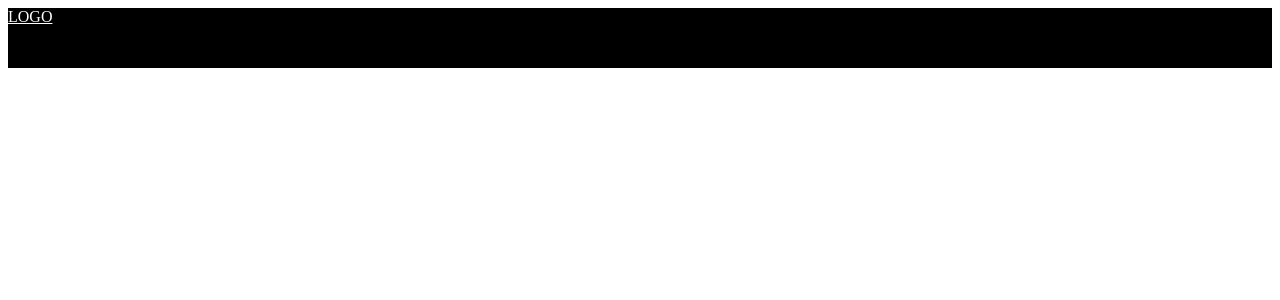
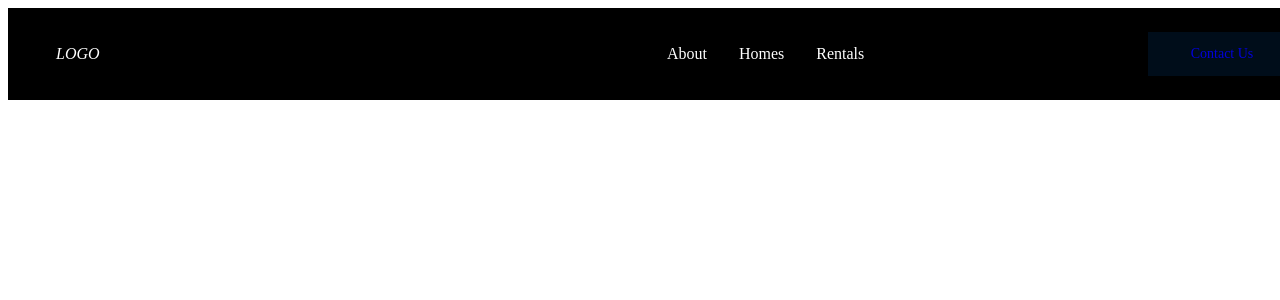
Before and after one commit to BinayT/Dream-Home, a React (Create React App) app: page / in a window 1280 px wide. Shown: the top 300 px of the page. Built offline with nearby package versions, Linux system fonts and the light colour scheme.

Commit message:
Button is being rendered correctly, made a constum @mixin for all buttons with bunch of styling

```diff
--- /dev/null
+++ b/src/components/Navbar/Button/Button.jsx
@@ -0,0 +1,14 @@
+import React from 'react';
+import { Link } from 'react-router-dom';
+
+import './Button.scss';
+
+function Button({ link, children }) {
+  return (
+    <Link to={link} className='button'>
+      {children}
+    </Link>
+  );
+}
+
+export default Button;
--- /dev/null
+++ b/src/components/Navbar/Button/Button.scss
@@ -0,0 +1,46 @@
+@mixin Button(
+  $background: #cd853f,
+  $padding: 14px 24px,
+  $color: #0001da,
+  $fontsize: 14px
+) {
+  @if $background == 'primary' {
+    background: #000d1a;
+  } @else {
+    background: $background;
+  }
+  white-space: nowrap;
+  outline: none;
+  border: none;
+  min-width: 100px;
+  max-width: 200px;
+  cursor: pointer;
+  text-decoration: none;
+  transition: 0.3s;
+  display: flex;
+  justify-content: center;
+  align-items: center;
+  @if $padding == 'big' {
+    padding: '16px 40px';
+  } @else {
+    padding: $padding;
+  }
+  @if $color == 'primary' {
+    color: #fff;
+  } @else {
+    color: $color;
+  }
+  @if $fontsize == 'big' {
+    font-size: '20px';
+  } @else {
+    font-size: $fontsize;
+  }
+
+  &:hover {
+    transform: translateY(-2px);
+  }
+}
+
+.button {
+  @include Button('primary');
+}
--- a/src/components/Navbar/MenuLinks/MenuLinks.jsx
+++ b/src/components/Navbar/MenuLinks/MenuLinks.jsx
@@ -1,7 +1,9 @@
 import React from 'react';
 import { Link } from 'react-router-dom';
 
-function MenuLinks({ title, link }) {
+import './MenuLinks.scss';
+
+function MenuLinks({ link, title }) {
   return (
     <Link to={link} className='menulink'>
       {title}
--- a/src/components/Navbar/MenuLinks/MenuLinks.scss
+++ b/src/components/Navbar/MenuLinks/MenuLinks.scss
@@ -1,3 +1,5 @@
+@import '../Navbar';
+
 .menulink {
-  color: #fff;
+  @include navlinks();
 }
--- a/src/components/Navbar/Navbar.jsx
+++ b/src/components/Navbar/Navbar.jsx
@@ -2,18 +2,24 @@ import React from 'react';
 import { Link } from 'react-router-dom';
 
 import { menuData } from '../../data/MenuData';
+import Button from './Button/Button';
 import MenuLinks from './MenuLinks/MenuLinks';
 import './Navbar.scss';
 
 function Navbar() {
   return (
     <nav>
-      <Link className='logo'>LOGO</Link>
+      <Link className='logo' to='/'>
+        LOGO
+      </Link>
       <i />
       <div className='nav__menu'>
-        {menuData.map((el, i) => (
-          <MenuLinks key={i} items={el} />
+        {menuData.map(({ link, title }, i) => (
+          <MenuLinks key={i} link={link} title={title} />
         ))}
+      </div>
+      <div className='nav__button'>
+        <Button link='/contacts'>Contact Us</Button>
       </div>
     </nav>
   );
--- a/src/components/Navbar/Navbar.scss
+++ b/src/components/Navbar/Navbar.scss
@@ -1,8 +1,35 @@
 nav {
   height: 60px;
   background-color: #000;
+  display: flex;
+  justify-content: space-between;
+  padding: 1rem 2rem;
+  z-index: 100;
+  position: fixed;
+  width: 100%;
+  align-items: center;
+}
+
+@mixin navlinks {
+  color: #fff;
+  align-items: center;
+  padding: 0 1rem;
+  cursor: pointer;
+  text-decoration: none;
 }
 
 .logo {
-  color: #fff;
+  @include navlinks();
+  font-style: italic;
 }
+
+.nav-menu {
+  display: flex;
+  align-items: center;
+}
+
+.nav__button {
+  display: flex;
+  align-items: center;
+  margin-right: 24px;
+}
```
